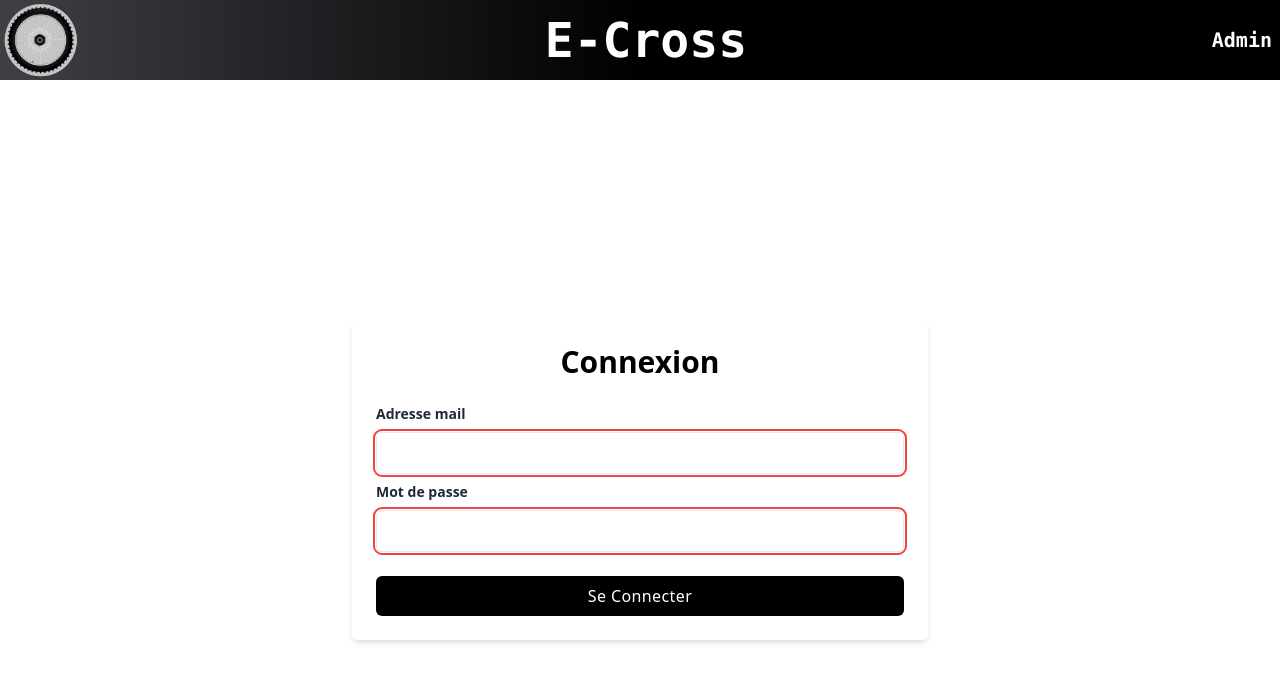
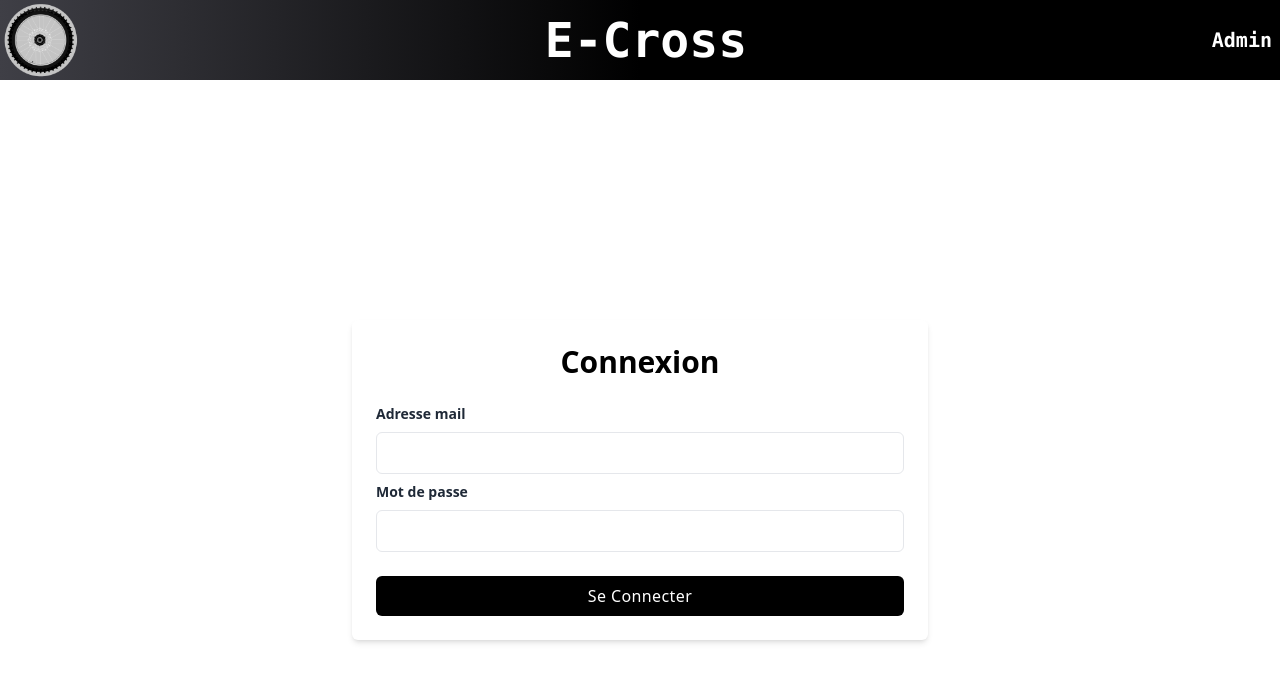
Before and after one commit to Naoufal69/e-commerce, a React (Vite) app in the folder e-cross-BackOffice/: page / in a window 1280 px wide. Shown: the top 682 px of the page. Built offline with nearby package versions, Linux system fonts and the light colour scheme; no server answers.

Commit message:
Fin de gestion d'erreur du formulaire de connexion index

```diff
--- a/e-cross-BackOffice/src/components/Login.tsx
+++ b/e-cross-BackOffice/src/components/Login.tsx
@@ -8,7 +8,7 @@ function Login() {
   const [mail, setMail] = useState("");
   const [password, setPassword] = useState("");
   const [user, setUser] = useState(false);
-  const [error, setError] = useState(0);
+  const [checkerror, setError] = useState(0);
 
   useEffect(() => {
     if (localStorage.getItem("idToken")) {
@@ -44,8 +44,9 @@ function Login() {
         })
         .catch((error) => {
           console.log(error.message);
-          setError(1);
         });
+    }else {
+      setError(1)
     }
   };
 
@@ -61,7 +62,7 @@ function Login() {
             >
               Adresse mail
             </label>
-            <div className={error === 1 ? "bg-white" : " outline outline-offset-1 outline-2 outline-red-500 rounded-md"}>
+            <div className={checkerror === 1 ? " outline outline-offset-1 outline-2 outline-red-500 rounded-md": "bg-white "}>
               <input
                 type="email"
                 className="block w-full px-4 py-2 mt-2 text-black-700 bg-white border rounded-md focus:border-black-400 focus:ring-black-300 focus:outline-none focus:ring focus:ring-opacity-40"
@@ -76,7 +77,7 @@ function Login() {
             >
               Mot de passe
             </label>
-            <div className={error === 1 ? "bg-white" : " outline outline-offset-1 outline-2 outline-red-500 rounded-md"}>
+            <div className={checkerror === 1 ? "bg-white outline outline-offset-1 outline-2 outline-red-500 rounded-md" : "bg-white"}>
               <input
                 type="password"
                 className="block w-full px-4 py-2 mt-2 text-black-700 bg-white border rounded-md focus:border-black-400 focus:ring-black-300 focus:outline-none focus:ring focus:ring-opacity-40"
```
